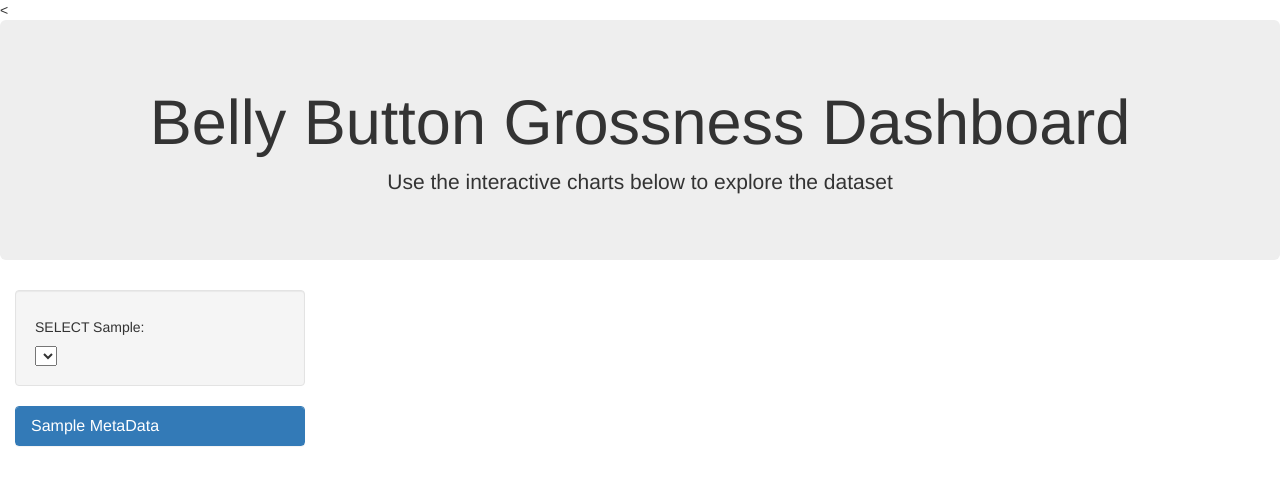
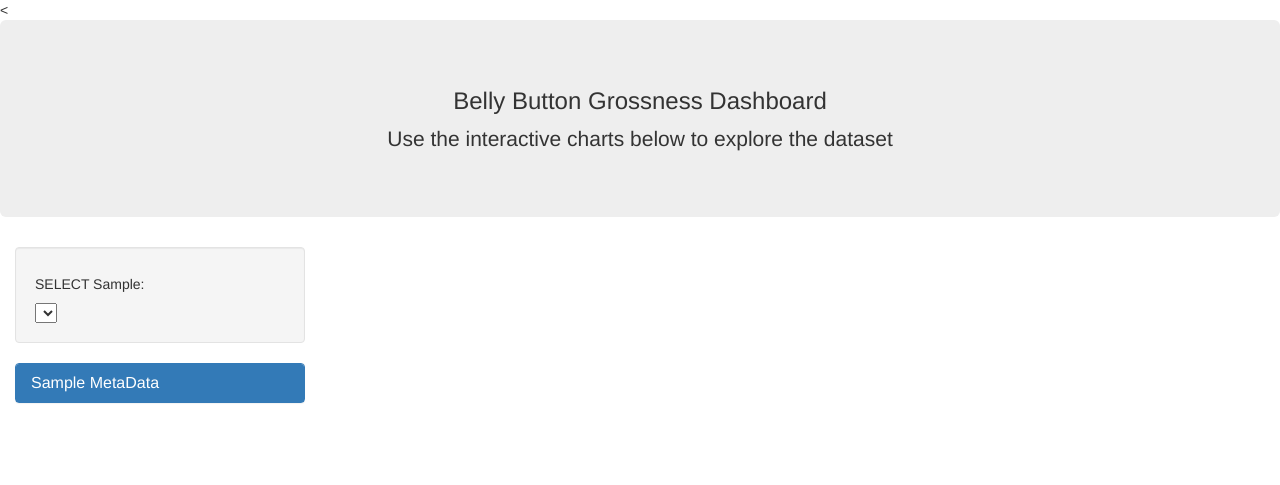
Before and after one commit to Hawkeye3D/Belly_Buttons_DB, a Flask app: page / in a window 1280 px wide. Shown: the top 485 px of that part. Run offline with Flask 2, Linux system fonts and the light colour scheme; data that the repository does not hold is empty; the page is wider than the window, and the part outside it is not shown; some libraries are stand-ins or nearby versions.

Commit message:
HW 3 Commit

```diff
--- a/static/js/app.js
+++ b/static/js/app.js
@@ -31,7 +31,7 @@ function buildCharts(sample) {
     let x_axis = data.otu_ids;
     let y_axis = data.sample_values;
     let texts = data.otu_labels;
-    let size = data.sample_values;
+    let size =  data.sample_values;
     let color = data.otu_ids;
 
 
@@ -98,16 +98,12 @@ function buildGauge(value) {
             { range: [4, 5], color: rgb(127, 127, 64) },
             { range: [5, 6], color: rgb(159, 94, 0) },
             { range: [6, 7], color: rgb(191, 62, 0) },
-            { range: [7, 8], color: rgb(223, 32, 0) },
-            { range: [8, 9], color: rgb(220, 32, 64) },
+            { range: [7, 8], color: rgb(223, 32, 64) },
+            { range: [8, 9], color: rgb(220, 64, 128) },
             { range: [9, 10], color: rgb(255, 0, 0) }
           ],
           labels:["0-1","1-2","2-3","3-4","4-5","5-6","6-7","7-8","8-9","9-10"]
-  // threshold: {
-  //           line: { color: "red", width: 4 },
-  //           thickness: 0.75,
-  //           value: 5
-  //         }
+
         }
       }
     ];
--- a/templates/index.html
+++ b/templates/index.html
@@ -15,7 +15,7 @@
   <div class="container-fluid">
     <div class="row">
       <div class="col-md-12 jumbotron text-center">
-        <h1>Belly Button Grossness Dashboard</h1>
+        <h3>Belly Button Grossness Dashboard</h3>
         <p>Use the interactive charts below to explore the dataset</p>
       </div>
     </div>
```
